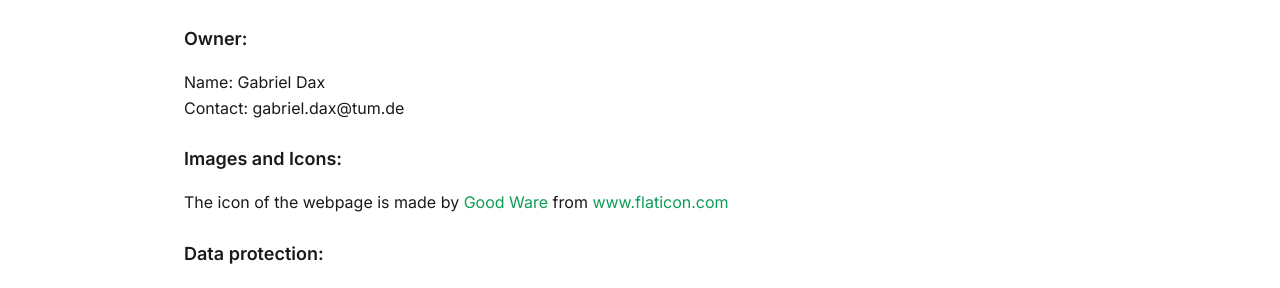
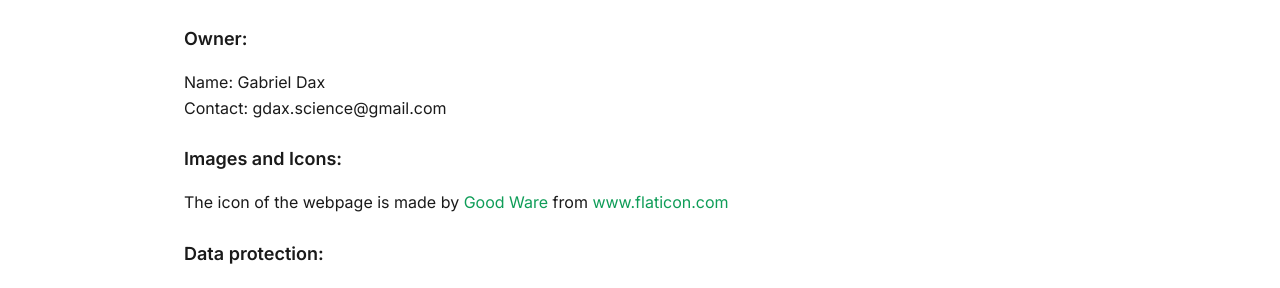
Before and after one commit to g4br1el/g4br1el.github.io, a Jekyll site: the page built from _pages/imprint.md, in a window 1280 px wide and 900 px high. Shown: the part 215-503 px from the top of the window. Built offline with Jekyll 4.4.1, drawn with Linux system fonts in a browser that asks for light colours.

Commit message:
updated config.yml

```diff
--- a/_config.yml
+++ b/_config.yml
@@ -1,4 +1,4 @@
-title: Gabriel — ML Research
+title: Gabriel Dax — ML Research Engineer
 name: Gabriel Dax
 description: ML Research Engineer
 baseurl: ""
--- a/_pages/imprint.md
+++ b/_pages/imprint.md
@@ -8,7 +8,7 @@ This website is a private non-commercial website.
 
 ### Owner:
 Name: Gabriel Dax <br/>
-Contact: gabriel.dax@tum.de <br/>
+Contact: gdax.science@gmail.com <br/>
 
 ### Images and Icons:
 The icon of the webpage is made by [Good Ware](https://www.flaticon.com/authors/good-ware) from [www.flaticon.com](https://www.flaticon.com)
```
